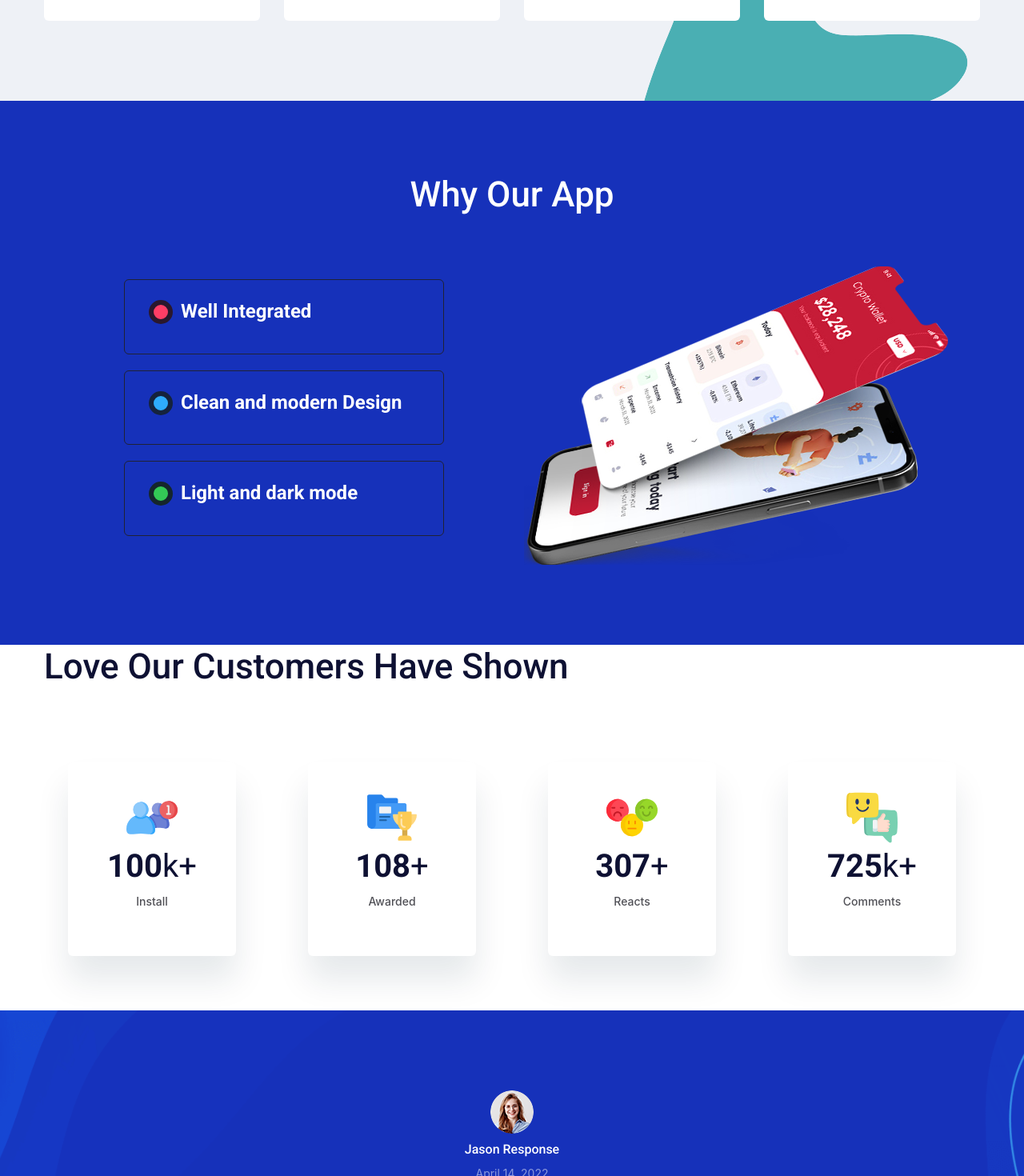
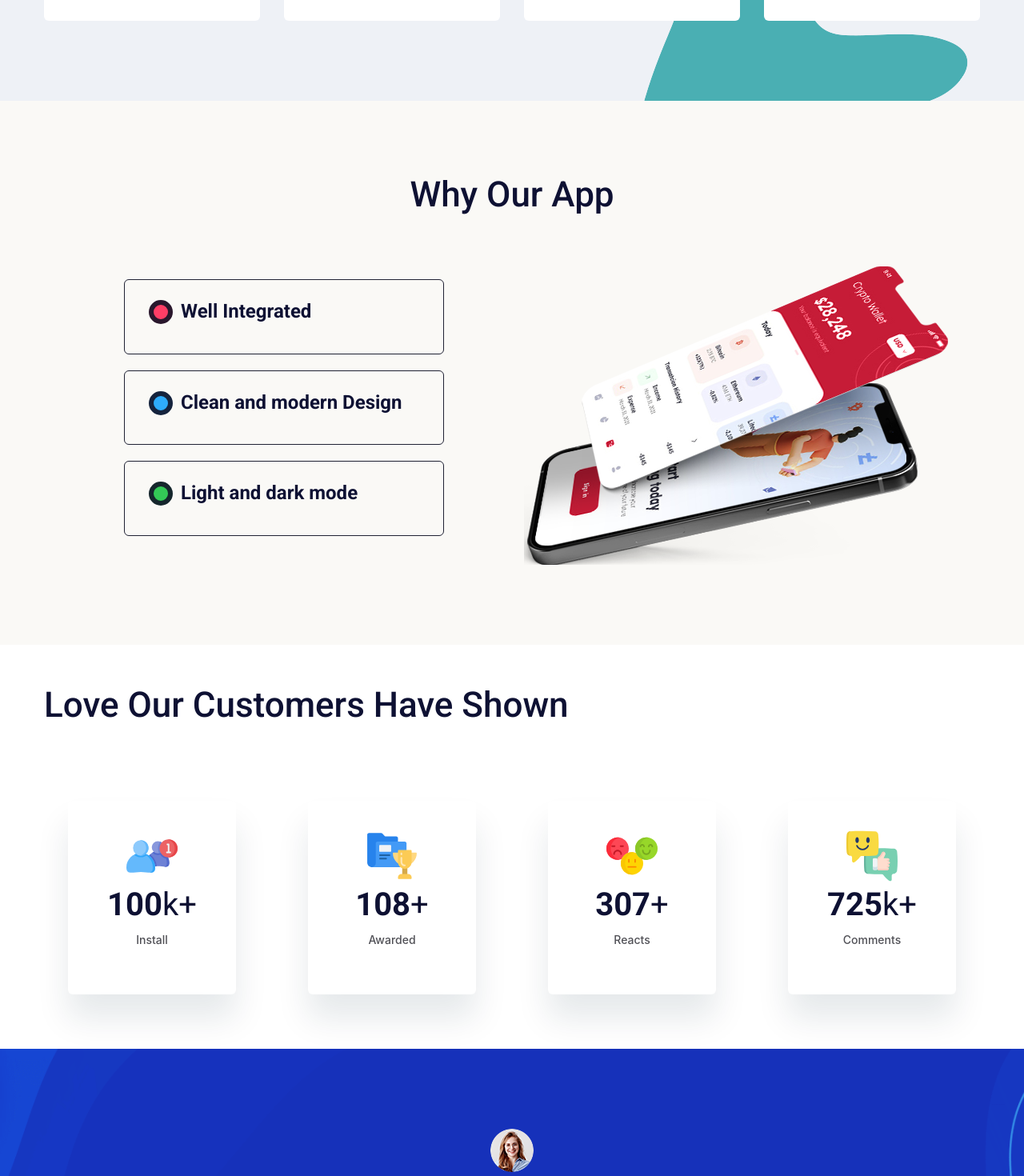
Before and after one commit to imtify/AppLanding, a React (Create React App) app: page / in a window 1280 px wide. Shown: the part 1420-2890 px from the top of the page at 80% size. Built offline with nearby package versions, Linux system fonts and the light colour scheme.

Commit message:
first commit

```diff
--- a/src/assets/css/main.css
+++ b/src/assets/css/main.css
@@ -223,12 +223,6 @@ p {
   background: #ff3e66;
   color: #fff;
   border-color: #ff3e66;
-}
-.imti-section-title.imti-section-title-2 .imti-title {
-  color: #fff;
-}
-.imti-section-title.imti-section-title-2 p {
-  color: #fff;
 }
 
 .back-to-top {
@@ -1498,34 +1492,34 @@ p {
   padding-bottom: 30px;
 }
 
-.imti-features-area-2 {
-  background: #1631ba;
+.imti-features-area {
+  background: #faf9f6;
   position: relative;
   overflow: hidden;
   z-index: 10;
 }
-.imti-features-area-2 .features-shape-1 {
+.imti-features-area .features-shape-1 {
   position: absolute;
   left: 240px;
   top: 240px;
   z-index: -1;
   animation: linear 20s animationFramesThree infinite;
 }
-.imti-features-area-2 .features-shape-2 {
+.imti-features-area .features-shape-2 {
   position: absolute;
   right: 190px;
   top: 160px;
   z-index: -1;
   animation: linear 20s animationFramesFive infinite;
 }
-.imti-features-area-2 .features-shape-3 {
+.imti-features-area .features-shape-3 {
   position: absolute;
   right: 160px;
   bottom: 260px;
   z-index: -1;
   animation: linear 20s animationFramesOne infinite;
 }
-.imti-features-area-2.imti-features-area-5 {
+.imti-features-area.imti-features-area-5 {
   background: #fff;
 }
 
@@ -1562,7 +1556,7 @@ p {
   }
 }
 .imti-features-box-item .title {
-  color: #fff;
+  color: #0e1133;
   font-size: 24px;
   font-weight: 700;
   position: relative;
--- a/src/components/AppLanding/CounterArea.js
+++ b/src/components/AppLanding/CounterArea.js
@@ -8,7 +8,7 @@ import CounterUpCom from "../../lib/CounterUpCom";
 function CounterArea() {
   return (
     <>
-      <section className="imti-counter-area" id="counter">
+      <section className="imti-counter-area pt-5" id="counter">
         <div className="container">
           <div className="row">
             <div className="col-lg-12">
--- a/src/components/AppLanding/Features.js
+++ b/src/components/AppLanding/Features.js
@@ -4,11 +4,11 @@ import trafficThumb from "../../assets/images/feature.png";
 function FeaturesHomeFour() {
   return (
     <>
-      <section className="imti-features-area-2 pt-90 pb-100" id="features">
+      <section className="imti-features-area pt-90 pb-100" id="features">
         <div className="container">
           <div className="row justify-content-center">
             <div className="col-lg-12">
-              <div className="imti-section-title imti-section-title-2 text-center">
+              <div className="imti-section-title text-center">
                 <h3 className="imti-title">Why Our App</h3>
               </div>
             </div>
```
